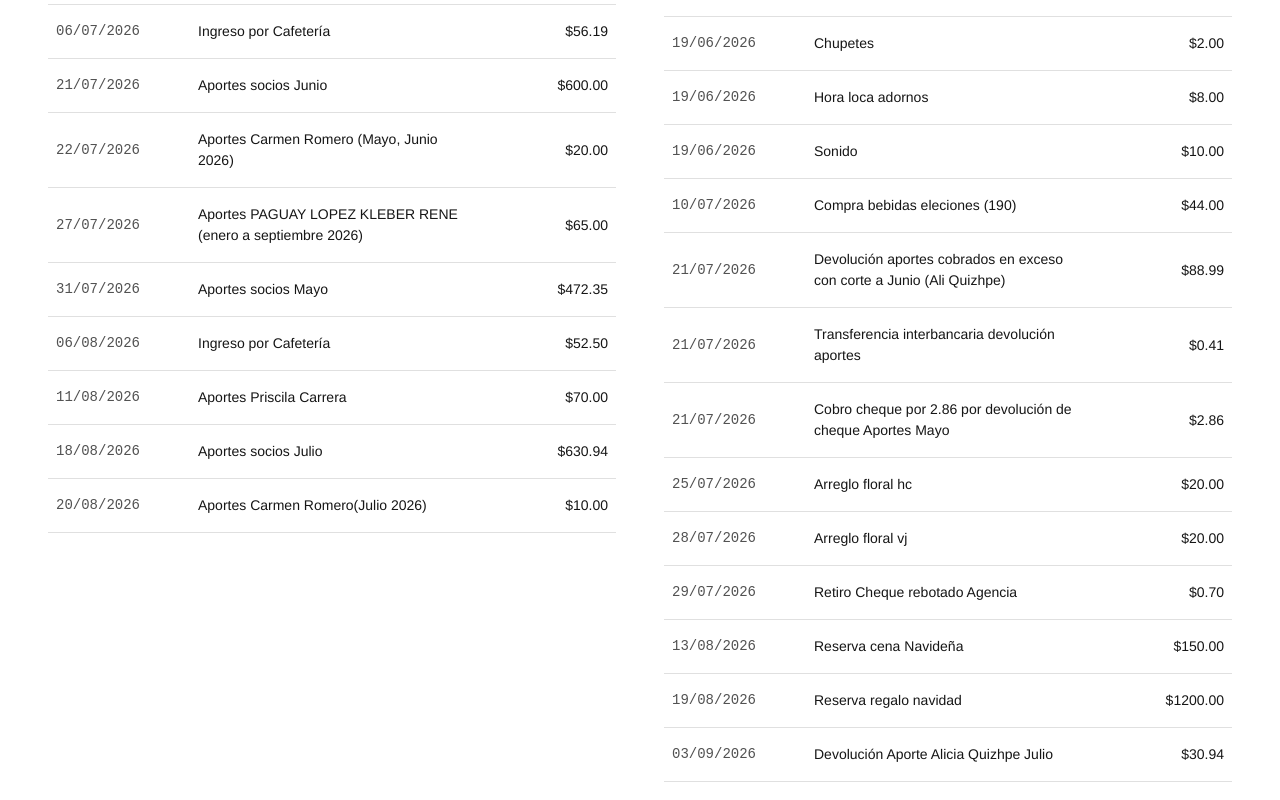
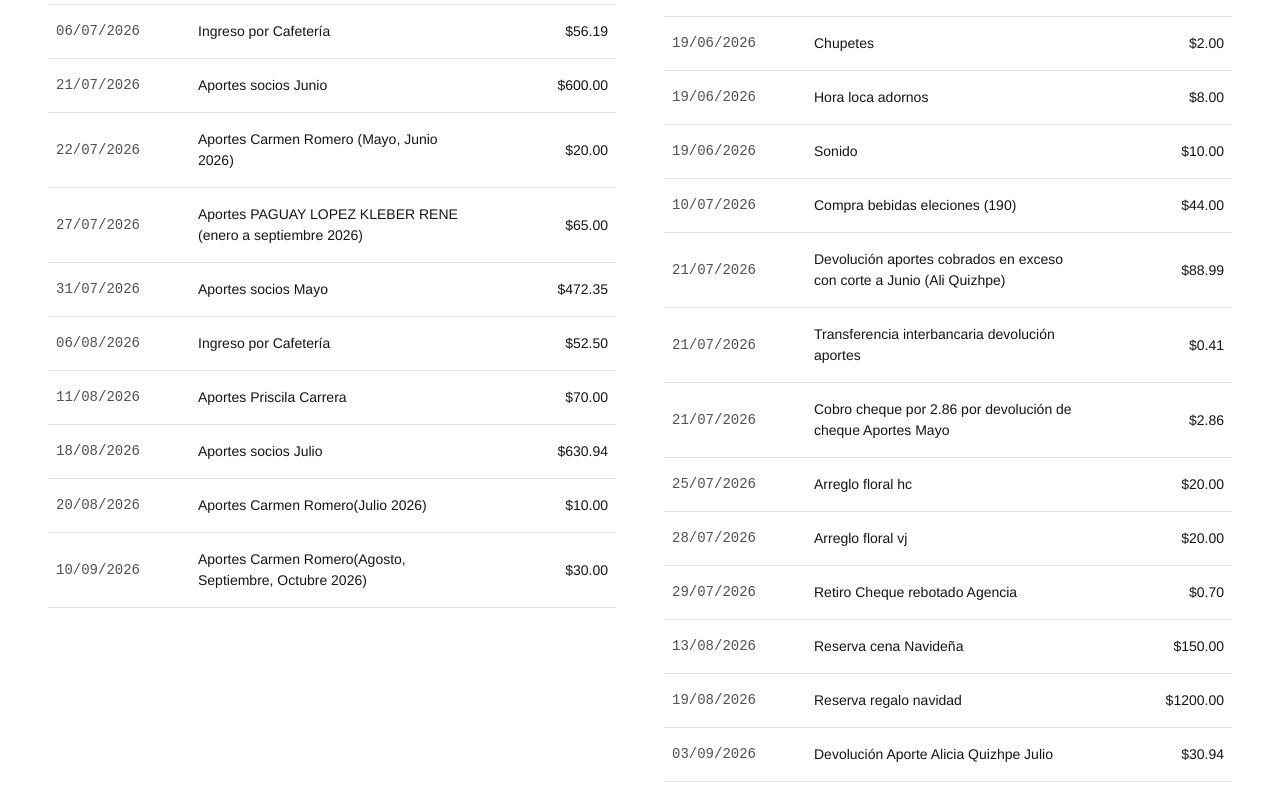
Before and after one commit to jjorgeadrian007/cuentas_aso, a React (Vite) app: page / in a window 1280 px wide. Shown: the part 936-1736 px from the top of the page. Built offline with nearby package versions, Linux system fonts and the light colour scheme.

Commit message:
cuentas-aportes-carmen romero

```diff
--- a/src/App.jsx
+++ b/src/App.jsx
@@ -21,6 +21,7 @@ export default function DashboardAsociacion() {
     { id: 13, fecha: "11/08/2026", nombre: "Aportes Priscila Carrera", valor: 70.00 },
     { id: 14, fecha: "18/08/2026", nombre: "Aportes socios Julio", valor: 630.94 },
     { id: 15, fecha: "20/08/2026", nombre: "Aportes Carmen Romero(Julio 2026)", valor: 10.00 },
+    { id: 16, fecha: "10/09/2026", nombre: "Aportes Carmen Romero(Agosto, Septiembre, Octubre 2026)", valor: 30.00 },
 
   ]);
 
```
